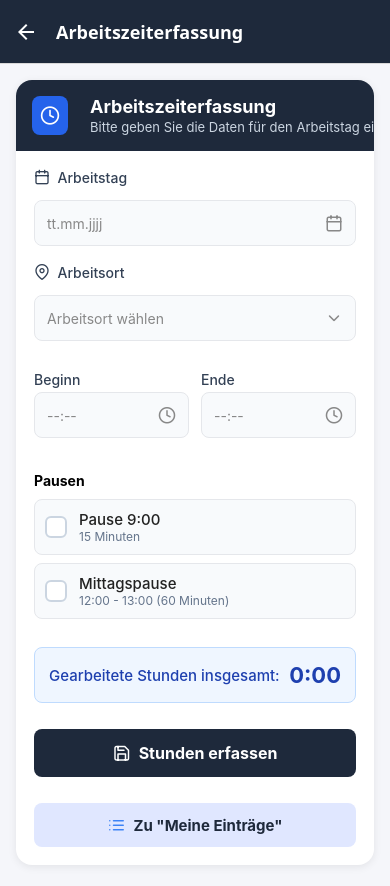
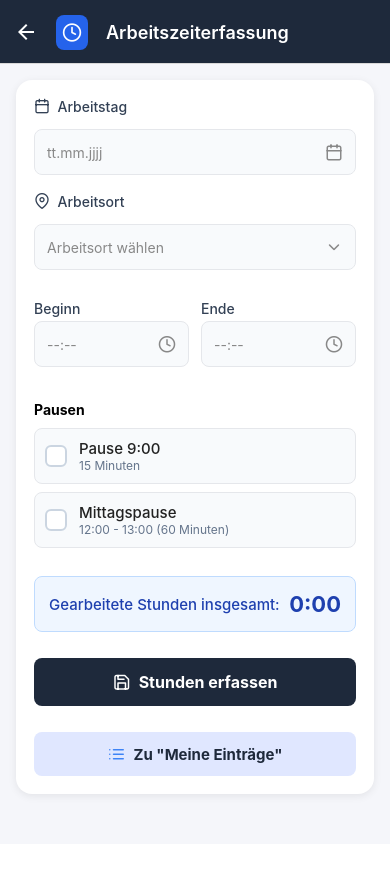
Before and after one commit to BGuJ/heloApp, a React Native app: screen /Stunden in a window 390 px wide. Shown: the top 886 px of the page. After the commit the page ends 844 px from the top, so only its background shows below. Built offline with nearby package versions, Linux system fonts and the light colour scheme.

Commit message:
Enhance header presentation in App and SavedReportsScreen. Updated navigation headers with custom components for better UI, added a floating action button in SavedReportsScreen for quick report entry, and removed redundant header code from StundenScreen.

```diff
--- a/App.js
+++ b/App.js
@@ -156,20 +156,46 @@ export default function App() {
           name="Stunden"
           component={StundenScreen}
           options={{
-            title: 'Arbeitszeiterfassung',
+            headerTitle: () => (
+              <View style={{ flexDirection: 'row', alignItems: 'center', gap: 10 }}>
+                <View style={{
+                  backgroundColor: '#2563eb',
+                  borderRadius: 8,
+                  padding: 6,
+                  marginRight: 8,
+                }}>
+                  <Feather name="clock" size={20} color="#fff" />
+                </View>
+                <Text style={{ color: '#fff', fontWeight: '600', fontSize: 18 }}>Arbeitszeiterfassung</Text>
+              </View>
+            ),
             headerStyle: {
               backgroundColor: '#1e293b',
             },
+            headerTintColor: '#ffffff',
           }}
         />
         <Stack.Screen
           name="Meine Einträge"
           component={SavedReportsScreen}
           options={{
-            title: 'Meine Einträge',
+            headerTitle: () => (
+              <View style={{ flexDirection: 'row', alignItems: 'center', gap: 10 }}>
+                <View style={{
+                  backgroundColor: '#2563eb',
+                  borderRadius: 8,
+                  padding: 6,
+                  marginRight: 8,
+                }}>
+                  <MaterialCommunityIcons name="file-document-outline" size={20} color="#fff" />
+                </View>
+                <Text style={{ color: '#fff', fontWeight: '600', fontSize: 18 }}>Meine Einträge</Text>
+              </View>
+            ),
             headerStyle: {
               backgroundColor: '#1e293b',
             },
+            headerTintColor: '#ffffff',
           }}
         />
       </Stack.Navigator>
--- a/SavedReportsScreen.js
+++ b/SavedReportsScreen.js
@@ -2,8 +2,10 @@ import React, { useEffect, useState } from 'react';
 import { View, Text, StyleSheet, TouchableOpacity, ScrollView, Alert, Modal, Pressable } from 'react-native';
 import AsyncStorage from '@react-native-async-storage/async-storage';
 import { Feather, MaterialCommunityIcons } from '@expo/vector-icons';
+import { useNavigation } from '@react-navigation/native';
 
-export default function SavedReportsScreen({ navigation }) {
+export default function SavedReportsScreen(props) {
+  const navigation = useNavigation();
   const [reports, setReports] = useState([]);
   const [loading, setLoading] = useState(true);
   const [selectedReport, setSelectedReport] = useState(null);
@@ -112,18 +114,6 @@ export default function SavedReportsScreen({ navigation }) {
 
   return (
     <View style={styles.container}>
-      <View style={styles.header}>
-        <View style={styles.headerContent}>
-          <View style={styles.iconContainer}>
-            <MaterialCommunityIcons name="file-document-outline" size={20} color="#fff" />
-          </View>
-          <View style={styles.headerText}>
-            <Text style={styles.headerTitle}>Meine Einträge</Text>
-            <Text style={styles.headerSubtitle}>Alle lokal gespeicherten Berichte</Text>
-          </View>
-        </View>
-      </View>
-
       <ScrollView style={styles.scrollView} contentContainerStyle={styles.scrollContent}>
         {loading ? (
           <Text style={styles.messageText}>Laden...</Text>
@@ -201,6 +191,15 @@ export default function SavedReportsScreen({ navigation }) {
         )}
       </ScrollView>
 
+      {/* FAB pentru adăugare rapidă */}
+      <TouchableOpacity
+        style={styles.fab}
+        onPress={() => navigation.navigate('Stunden')}
+        activeOpacity={0.8}
+      >
+        <Feather name="plus" size={28} color="#fff" />
+      </TouchableOpacity>
+
       {/* Dialog acțiuni */}
       <Modal
         visible={showActionsDialog}
@@ -263,11 +262,19 @@ const styles = StyleSheet.create({
     paddingTop: 16,
     paddingBottom: 16,
     paddingHorizontal: 24,
+    flexDirection: 'row',
+    alignItems: 'center',
+  },
+  backButton: {
+    marginRight: 12,
+    padding: 4,
+    borderRadius: 8,
   },
   headerContent: {
     flexDirection: 'row',
     alignItems: 'center',
     gap: 12,
+    flex: 1,
   },
   iconContainer: {
     backgroundColor: '#3b82f6',
@@ -287,8 +294,8 @@ const styles = StyleSheet.create({
     marginBottom: 2,
   },
   headerSubtitle: {
-    fontSize: 14,
-    color: '#cbd5e1',
+    fontSize: 12,
+    color: '#6b7280',
   },
   scrollView: {
     flex: 1,
@@ -440,4 +447,20 @@ const styles = StyleSheet.create({
   deleteText: {
     color: '#ef4444',
   },
+  fab: {
+    position: 'absolute',
+    right: 24,
+    bottom: 32,
+    backgroundColor: '#2563eb',
+    width: 56,
+    height: 56,
+    borderRadius: 28,
+    justifyContent: 'center',
+    alignItems: 'center',
+    shadowColor: '#000',
+    shadowOffset: { width: 0, height: 2 },
+    shadowOpacity: 0.18,
+    shadowRadius: 6,
+    elevation: 6,
+  },
 });
--- a/StundenScreen.js
+++ b/StundenScreen.js
@@ -224,20 +224,6 @@ export default function StundenScreen() {
   return (
     <ScrollView style={{ flex: 1, backgroundColor: '#f5f6fa' }} contentContainerStyle={{ paddingVertical: 16 }}>
       <View style={styles.card}>
-        {/* Header */}
-        <View style={styles.header}>
-          <View style={styles.headerIconBox}>
-            <Feather name="clock" size={20} color="#fff" />
-          </View>
-          <View>
-            <Text style={styles.headerTitle}>
-              {isEditing ? 'Eintrag bearbeiten' : 'Arbeitszeiterfassung'}
-            </Text>
-            <Text style={styles.headerSubtitle}>
-              {isEditing ? 'Bearbeiten Sie die Daten für den Arbeitstag' : 'Bitte geben Sie die Daten für den Arbeitstag ein'}
-            </Text>
-          </View>
-        </View>
 
         <View style={styles.body}>
           {/* Debug info - să vedem ce se întâmplă */}
@@ -464,24 +450,6 @@ const styles = StyleSheet.create({
     marginBottom: 24,
     overflow: 'hidden',
   },
-  header: {
-    backgroundColor: '#1e293b',
-    flexDirection: 'row',
-    alignItems: 'center',
-    padding: 16,
-    gap: 12,
-  },
-  headerIconBox: {
-    backgroundColor: '#2563eb',
-    padding: 8,
-    borderRadius: 8,
-    marginRight: 10,
-  },
-  headerTitle: {
-    color: '#fff',
-    fontSize: 18,
-    fontWeight: 'bold',
-  },
   headerSubtitle: {
     color: '#cbd5e1',
     fontSize: 13,
```
